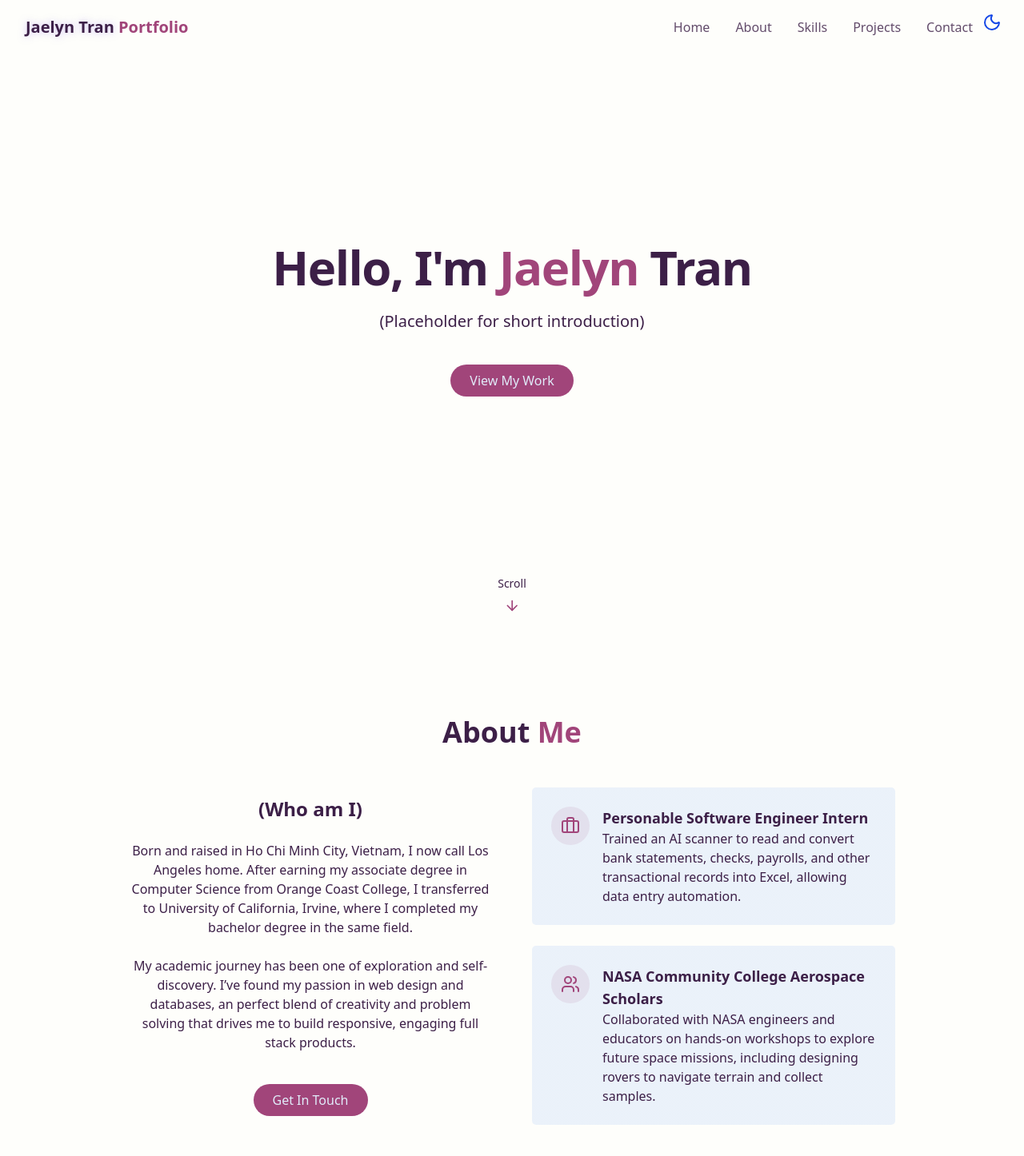
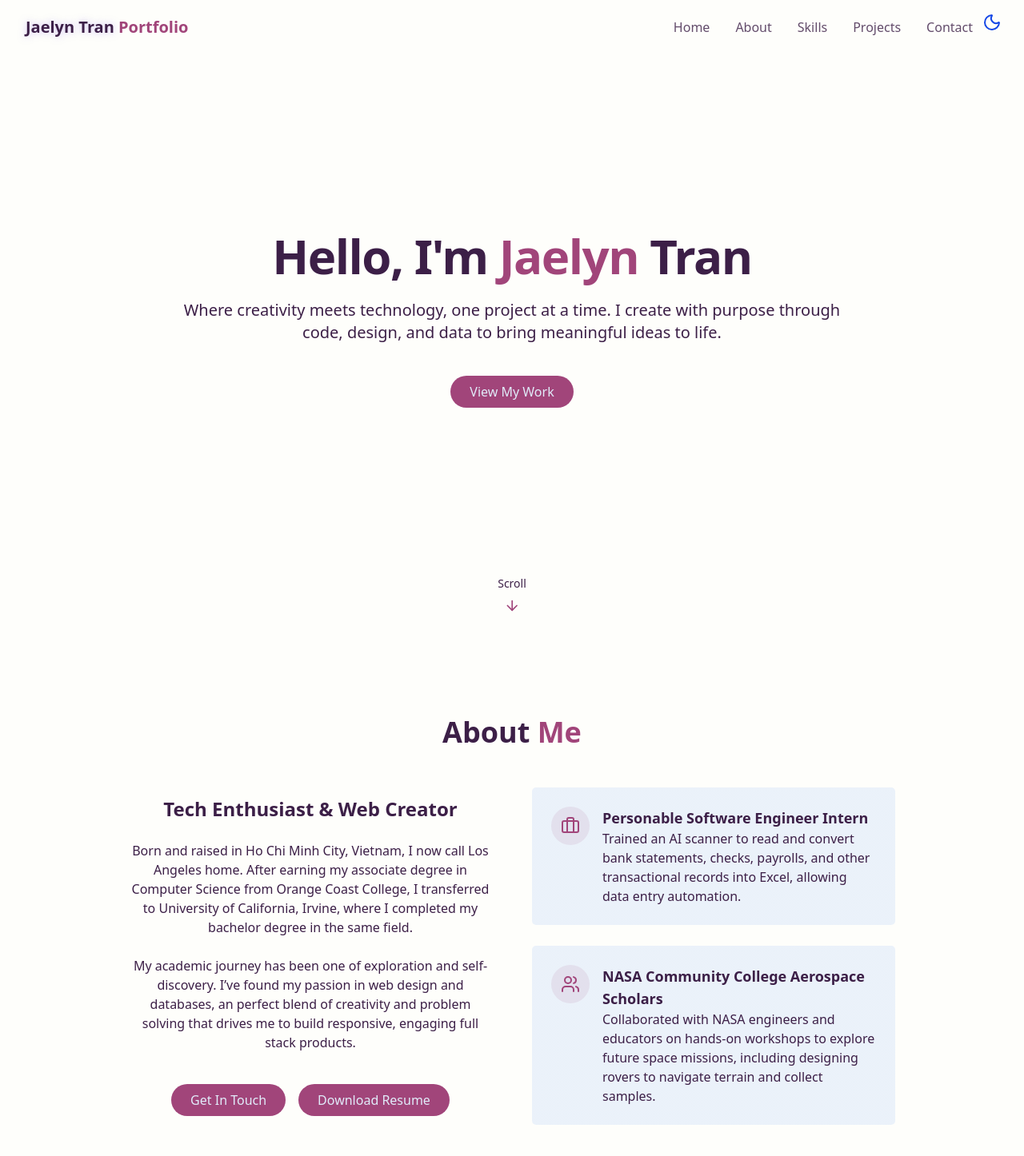
Before and after one commit to jaelyntran/Portfolio, a React (Vite) app: page / in a window 1280 px wide. Shown: the top 1446 px of the page at 80% size. Built offline with nearby package versions, Linux system fonts and the light colour scheme.

Commit message:
Updated descriptions and added resume download button

```diff
--- a/src/components/AboutSection.jsx
+++ b/src/components/AboutSection.jsx
@@ -10,7 +10,9 @@ export const AboutSection = () => {
 
                     <div className="grid grid-cols-1 md:grid-cols-2 gap-12 items-center">
                         <div className="space-y-6">
-                            <h3 className="text-2xl font-semibold">(Who am I)</h3>
+                            <h3 className="text-2xl font-semibold">
+                                Tech Enthusiast & Web Creator
+                            </h3>
                             <p className="text-muted-foreground">
                                 Born and raised in Ho Chi Minh City, Vietnam, I now call Los Angeles home.
                                 After earning my associate degree in Computer Science from Orange Coast College,
@@ -23,10 +25,10 @@ export const AboutSection = () => {
                                 problem solving that drives me to build responsive, engaging full stack products.
                             </p>
                             <div className="flex flex-col sm:flex-row gap-4 pt-4 justify-center">
-                                <a href="#contact" className="cosmic-button">
-                                    {""}
-                                    Get In Touch
-                                </a>
+                                <a href="#contact" className="cosmic-button">Get In Touch</a>
+                                <a href="/projects/JaelynTranResume-103025.pdf"
+                                   target="_blank"
+                                   className="cosmic-button">Download Resume</a>
                             </div>
                         </div>
 
--- a/src/components/HomeSection.jsx
+++ b/src/components/HomeSection.jsx
@@ -14,7 +14,8 @@ export const HomeSection = () => {
 
                             <p className={cn("text-lg md:text-xl text-muted-foreground max-2-2xl",
                                          "mx-auto opacity-0 animate-fade-in-delay-3")}>
-                                (Placeholder for short introduction)
+                                Where creativity meets technology, one project at a time.
+                                I create with purpose through code, design, and data to bring meaningful ideas to life.
                             </p>
 
                             <div className="pt-4 opacity-0 animate-fade-in-delay-4">
```
Also changed, not shown: 1 other file (tests, documents, lock files or other folders).
